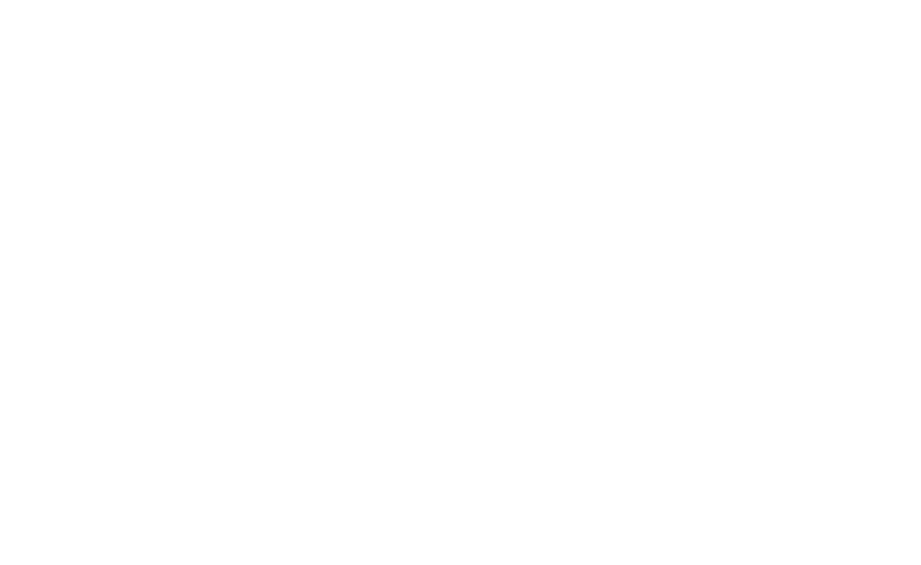
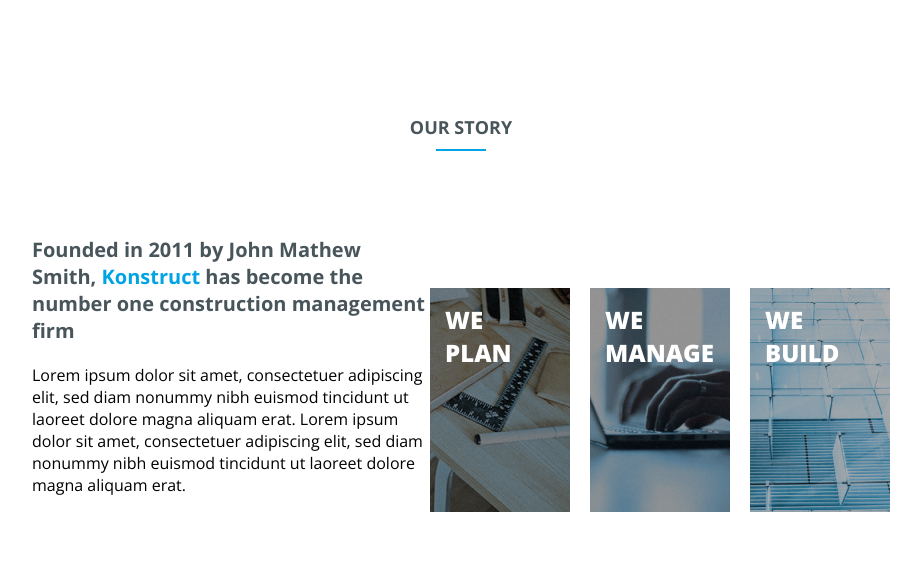
Before and after one commit to vladich21/Site_portfolio, a plain HTML site: page index.html in a window 1280 px wide. Shown: the whole page, without its empty margins (179-1100 px from the left). Drawn offline with nearby package versions, Linux system fonts and the light colour scheme.

Commit message:
add out story

```diff
--- a/index.html
+++ b/index.html
@@ -4,9 +4,26 @@
     <meta charset="UTF-8">
     <meta http-equiv="X-UA-Compatible" content="IE=edge">
     <meta name="viewport" content="width=device-width, initial-scale=1.0">
-    <title>Document</title>
+    <link rel="stylesheet" href="style/main.css">
+    <title>Konstuct-Document</title>
 </head>
 <body>
-
+<section class="story">
+    <div class="container">
+        <h2 class="story_title_2">Our story</h2>
+        <div class="story_inner">
+            <div class="story_left">
+                <h3 class="story_title_3">Founded in 2011 by John Mathew Smith, <span class="accent-color">Konstruct</span> has become the number one construction management firm</h3>
+                <p class="story_text">Lorem ipsum dolor sit amet, consectetuer adipiscing elit,
+                    sed diam nonummy nibh euismod tincidunt ut laoreet dolore magna aliquam erat. Lorem ipsum dolor sit amet, consectetuer adipiscing elit, sed diam nonummy nibh euismod tincidunt ut laoreet dolore magna aliquam erat.</p>
+            </div>
+            <div class="story_right">
+                <div class="story_item">We plan</div>
+                <div class="story_item">We manage</div>
+                <div class="story_item">We build</div>
+            </div>
+        </div>
+    </div>
+</section>
 </body>
 </html>
--- /dev/null
+++ b/style/main.css
@@ -0,0 +1,105 @@
+@import url('https://fonts.googleapis.com/css2?family=Open+Sans:wght@400;600;700;800&family=Oswald:wght@400;500;700&display=swap');
+html{
+    box-sizing: border-box;
+}
+*,*::before, *::after {
+    box-sizing: inherit;
+}
+
+body{
+    margin: 0;
+    font-family: 'Open Sans', sans-serif;
+}
+.container{
+    width: 100%;
+    max-width: 100%;
+    margin: 0 auto;
+    padding: 0 250px;
+}
+/* Раздел "Our story"*/
+.story {
+    padding: 50px 0;
+}
+.story_left {
+    max-width: 398px;
+}
+.story_title_2 {
+    color: #48555b;
+    text-transform: uppercase;
+    text-align: center;
+    font-weight: bold;
+    font-size: 18px;
+    padding: 50px 0;
+}
+.story_title_2:after {
+    content: '';
+    width: 50px;
+    height: 2px;
+    background-color: #00A4E5;
+    display: block;
+    margin: 10px auto 0;
+}
+.story_inner {
+    display: flex;
+    justify-content: center;
+}
+
+.story_title_3 {
+    color: #48555b;
+    font-weight: bold;
+    font-size: 20px;
+}
+.accent-color {
+    color: #00A4E5;
+}
+.story_text {
+
+}
+.story_right {
+    align-items: flex-end;
+    display: flex;
+}
+.story_item {
+    padding: 15px;
+    font-size: 24px;
+    color: #fff;
+    font-weight: 800;
+    text-transform: uppercase;
+    width: 140px;
+    height: 224px;
+    margin-right: 20px;
+}
+.story_item:nth-child(1){
+    background-image: url(../img/We_plan.png);
+}
+.story_item:nth-child(2){
+    background-image: url(../img/We_manage.png);
+}
+.story_item:nth-child(3){
+    background-image: url(../img/We_build.png);
+    margin-right: 0;
+}
+@media screen and (max-width: 1440px){
+    .container{
+        padding: 0 50px;
+    }
+}
+@media screen and (max-width: 1024px){
+    .container{
+        padding: 0 15px;
+    }
+    .story_inner{
+        flex-wrap: wrap;
+    }
+}
+@media screen and (max-width: 500px){
+    .story_right{
+        flex-wrap: wrap;
+    }
+    .story_item{
+        margin-bottom: 20px;
+    }
+    .story_item:nth-child(3){
+        margin-bottom: 0px;
+}
+}
```
Also changed, not shown: img/We_build.png (added), img/We_manage.png (added), img/We_plan.png (added), 2 other files.
